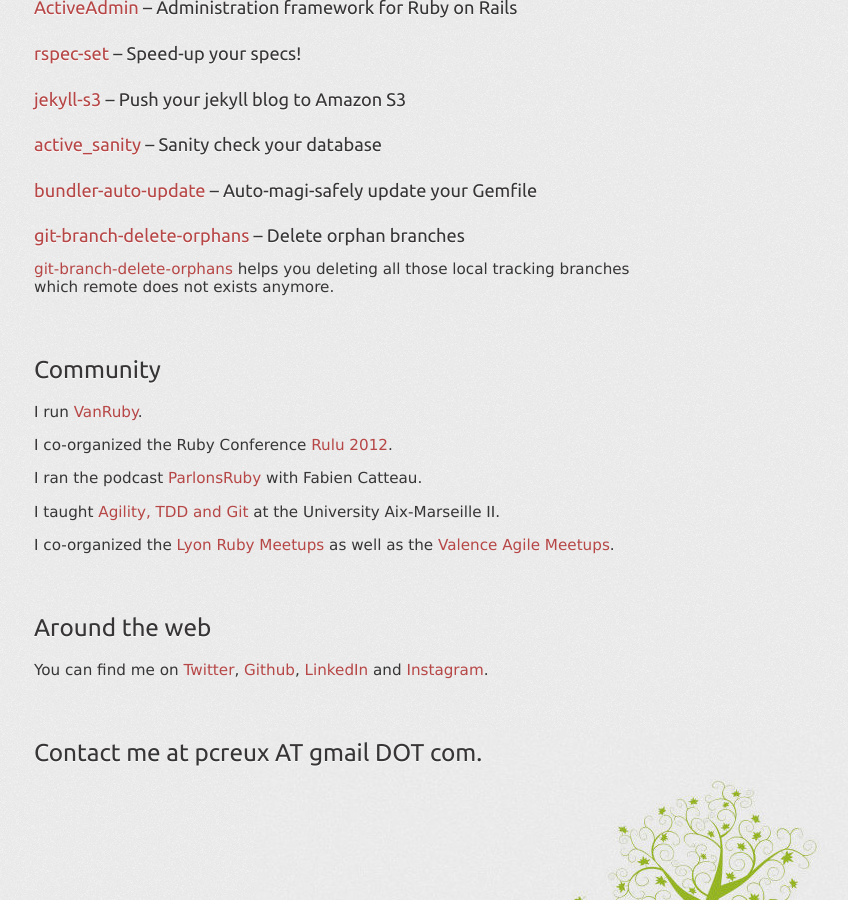
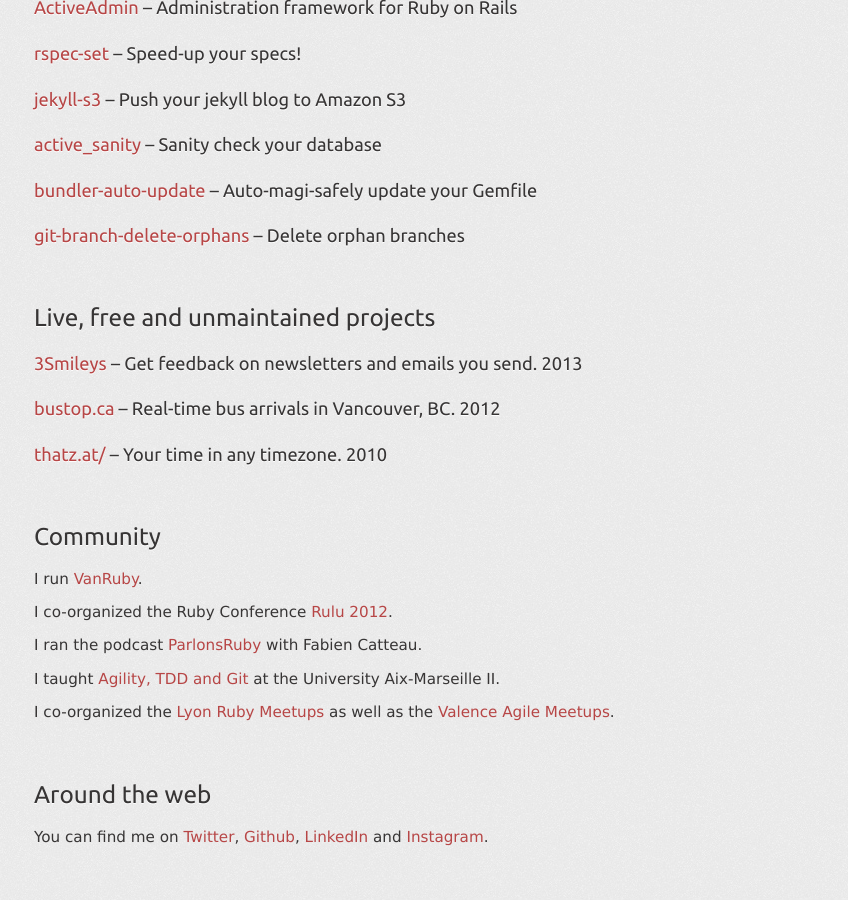
Before and after one commit to pcreux/pcreux.com, a Jekyll site: the page built from index.md, in a window 1280 px wide and 900 px high, scrolled down 1047 px. Shown: the whole window, without its empty margins (306-1154 px from the left). Built offline with Jekyll 4.4.1, drawn with Linux system fonts in a browser that asks for light colours.

Commit message:
Add side projects

```diff
--- a/index.md
+++ b/index.md
@@ -53,7 +53,13 @@ I am currently running the [Vancouver Ruby meet-up](http://vanruby.org). Prior t
 
 ## [git-branch-delete-orphans](https://github.com/pcreux/git-branch-delete-orphans) – Delete orphan branches
 
-[git-branch-delete-orphans](https://github.com/pcreux/git-branch-delete-orphans) helps you deleting all those local tracking branches which remote does not exists anymore.
+# Live, free and unmaintained projects
+
+## [3Smileys](http://3smileys.com/) – Get feedback on newsletters and emails you send. 2013
+
+## [bustop.ca](http://bustop.ca/) – Real-time bus arrivals in Vancouver, BC. 2012
+
+## [thatz.at/](http://thatz.at/) – Your time in any timezone. 2010
 
 # Community
 
```
